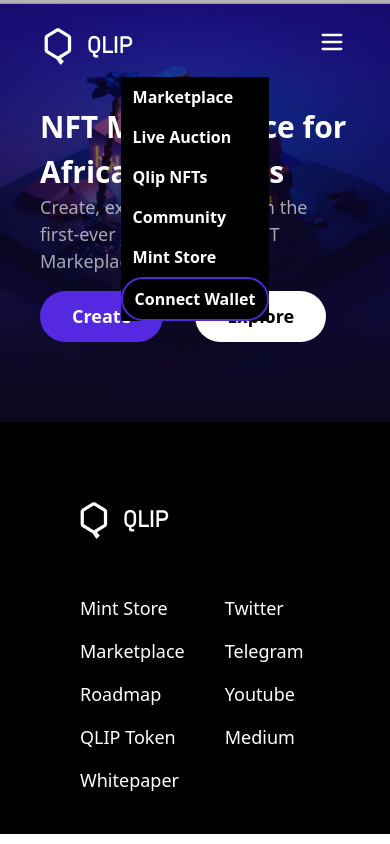
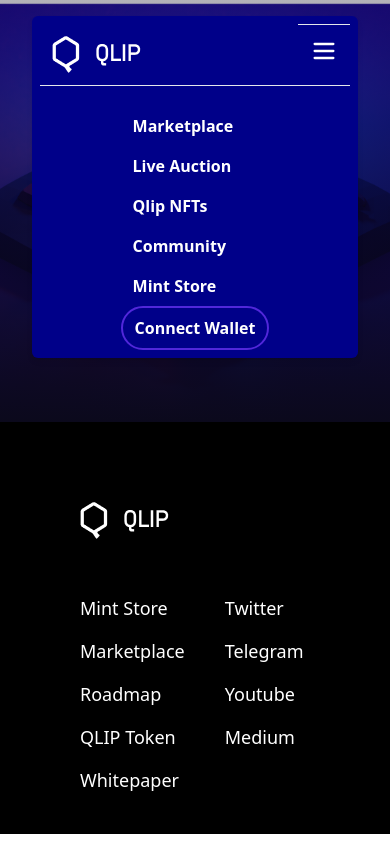
Before and after one commit to CryptoSmartNow/qlip-marketplace-v1, a Next.js app: page / in a window 390 px wide. Both pictures are taken after a click on the button 332 px from the left and 42 px from the top of the page. Built offline with nearby package versions, Linux system fonts and the light colour scheme.

Commit message:
Mobile navbar transition

```diff
--- a/src/components/Hero.tsx
+++ b/src/components/Hero.tsx
@@ -8,7 +8,7 @@
           <h2 className="text-[24px] font-bold">
             Ancient Underwater ruin of Oshun
           </h2>
-          <p className="text-[12px] text-[#F3F3F3AD]">Oshun is considered one of the most powerful of all orishas, her temple is filled with treasures and water rune magic.</p>
+          <p className="text-[12px] text-[#f3f3f3ad]">Oshun is considered one of the most powerful of all orishas, her temple is filled with treasures and water rune magic.</p>
           <p className="text-[14px] font-bold pt-2">20,000 QLIP   1 of 1</p>
         </div>
       </div>
--- a/src/components/MobileNav.tsx
+++ b/src/components/MobileNav.tsx
@@ -14,13 +14,13 @@
   return (
     <>
      <header className='header'>
-      <div className="flex flex-row  text-center justify-between flex-wrap w-full">
+      <div className="flex flex-row  text-center justify-between flex-wrap w-full bg-[#000089] transition ease-in-out delay-150 hover:-translate-x-1 hover:scale-110 hover:bg-[#000089] duration-300 z-10 rounded-md shadow-md p-2  divide-y h-auto">
         <div className=' inline-flex p-3'>
           <Link href="/"><img src="/img/logo.png" alt="" /></Link>
           </div>
         <div>
           <button
-          className='ml-auto flex p-3 rounded text-white hover:text-white outline-none md:hidden'
+          className=' ml-auto flex p-3 rounded text-white hover:text-white outline-none md:hidden '
           onClick={handleClick}
         >
           <svg
@@ -43,9 +43,9 @@
         <div
           className={`${
             active ? "" : "hidden"
-          }   w-full lg:inline-flex lg:flex-grow lg:w-auto`}
+          }   w-full lg:inline-flex lg:flex-grow lg:w-auto pt-5 `}
         >
-          <div className="inline-flex  ml-auto w-auto items-start flex-col h-auto bg-black">
+          <div className="inline-flex  ml-0 w-auto items-start flex-col h-auto">
             <Link href="/">
               <div className="inline-flex lg:w-auto px-3 py-2 rounded text-white font-bold items-center justify-center hover:bg-blue-600 hover:text-white ">
                 Marketplace
```
